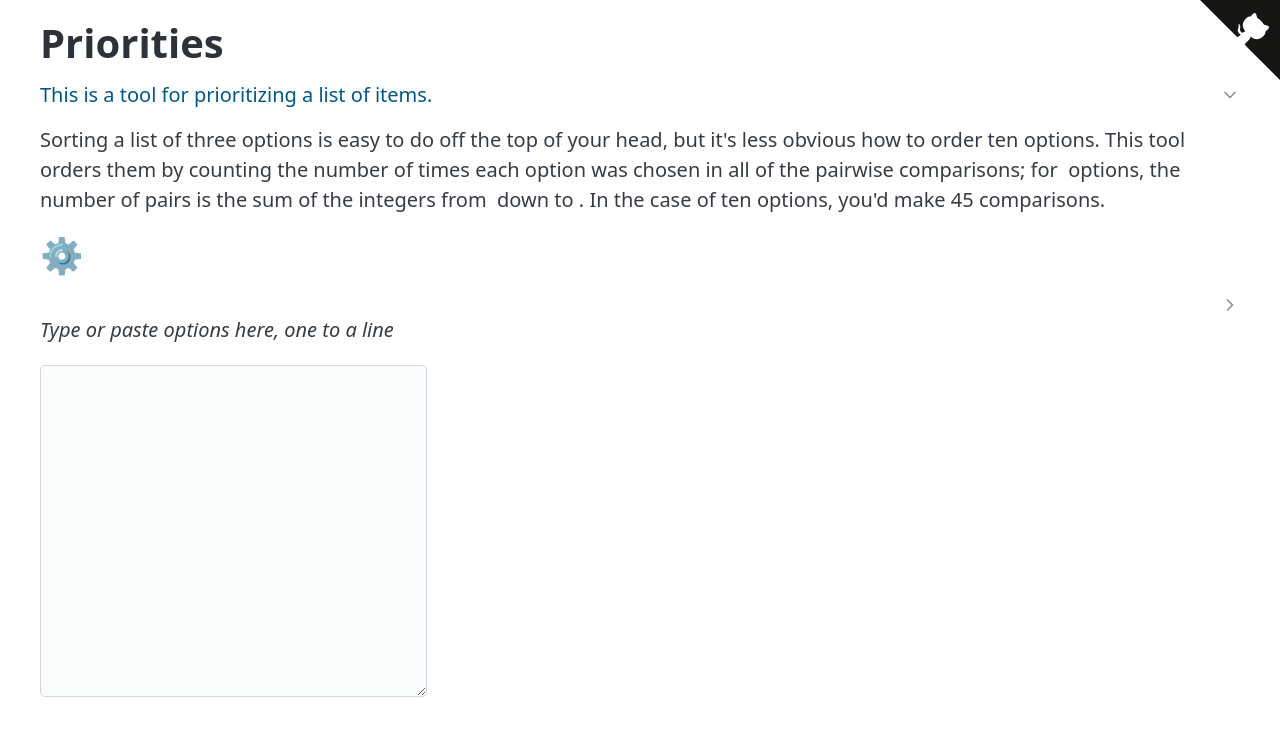
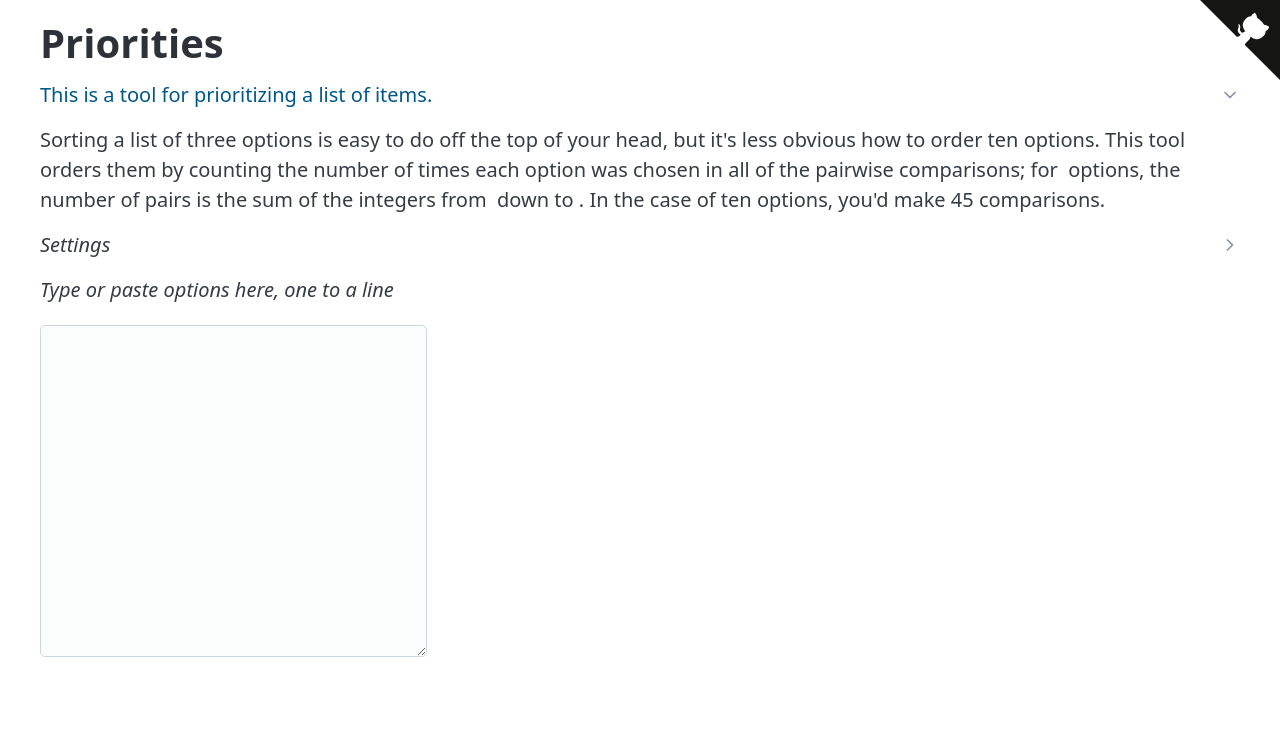
Before and after one commit to bensteinberg/priorities, a Vue app in the folder vite/: page / in a window 1280 px wide. Both pictures are taken after a click on the heading "This is a tool for prioritizing a list of items.". Shown: the top 736 px of the page. Built offline with nearby package versions, Linux system fonts and the light colour scheme.

Commit message:
Tweak settings

```diff
--- a/vite/src/components/PrioritiesApplication.vue
+++ b/vite/src/components/PrioritiesApplication.vue
@@ -136,7 +136,7 @@ function defaultSort(a: Button, b: Button) {
 	      <summary>This is a tool for prioritizing a list of items.</summary>
 	      <p>Sorting a list of three options is easy to do off the top of your head, but it's less obvious how to order ten options. This tool orders them by counting the number of times each option was chosen in all of the pairwise comparisons; for <math>n</math> options, the number of pairs is the sum of the integers from <math>n - 1</math> down to <math>1</math>. In the case of ten options, you'd make 45 comparisons.</p>
 	      <details aria-label="settings">
-		<summary><h2>⚙</h2></summary>
+		<summary><i>Settings</i></summary>
 		<p><button :class="{ secondary: !bubble }" @click="bubble = !bubble">bubble</button> <i>Unmade choices float to the top</i></p>
 		<p><button :class="{ secondary: !peek }" @click="peek = !peek">peek</button> <i>Show scores before completion</i></p>
 	      </details>
```
Also changed, not shown: 1 other file (tests, documents, lock files or other folders).
